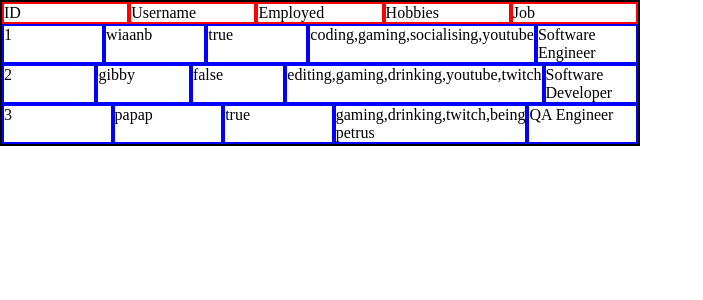
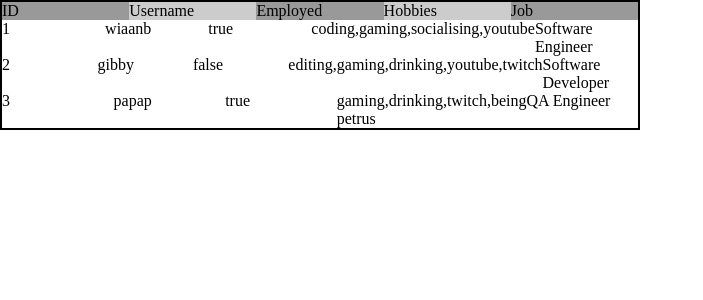
Before and after one commit to WiaanB/basic_crud, a React (Create React App) app: page / in a window 1280 px wide. Shown: the top 300 px of the page, without its empty margins (0-703 px from the left). Built offline with nearby package versions, Linux system fonts and the light colour scheme.

Commit message:
styling changes

```diff
--- a/src/App.scss
+++ b/src/App.scss
@@ -15,13 +15,18 @@
 
     .grid-column-header {
       list-style: none;
-      border: solid 2px red;
+
+      &:nth-child(even) {
+        background-color:rgba(0,0,0,0.2);
+      }
+      &:nth-child(odd) {
+        background-color:rgba(0,0,0,0.4);
+      }
     }
 
     .grid-column-value {
       max-width:300px;
       list-style: none;
-      border: solid 2px blue;
       text-overflow: ellipsis;
     }
   }
```
